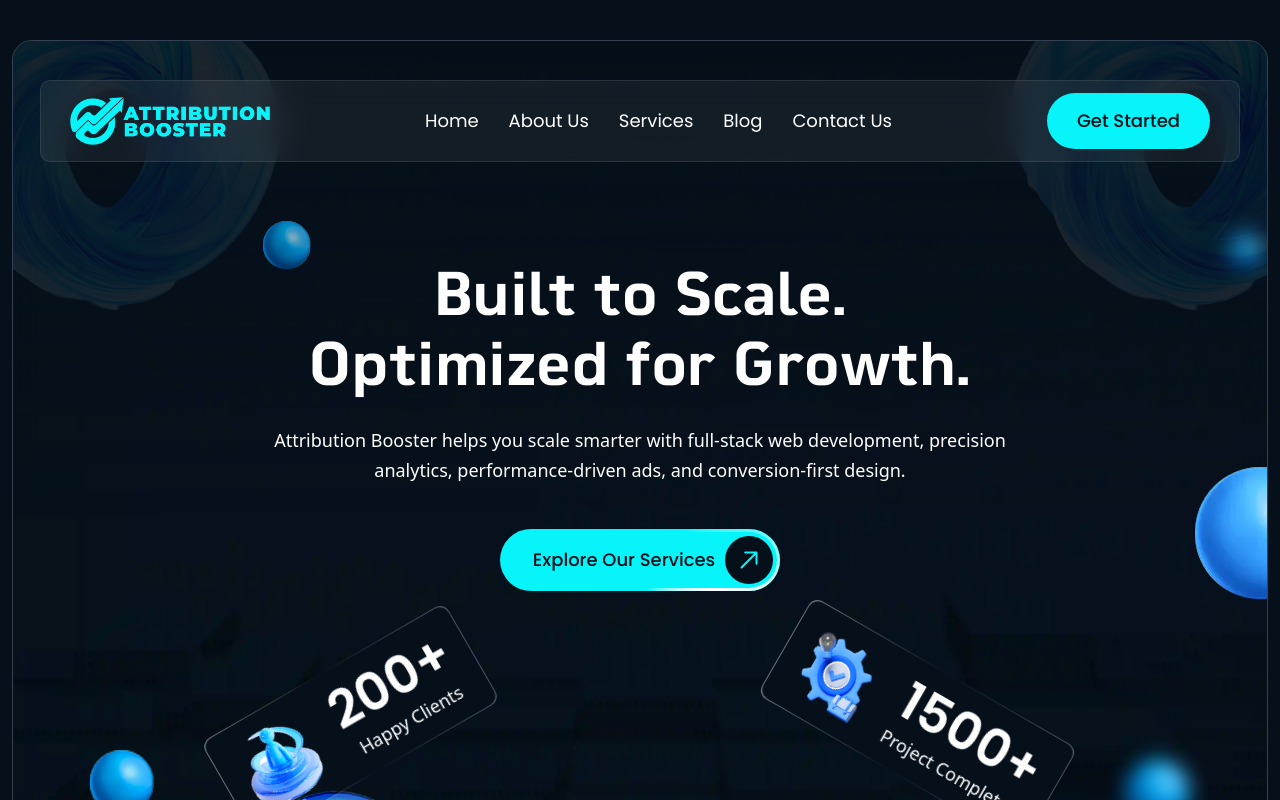
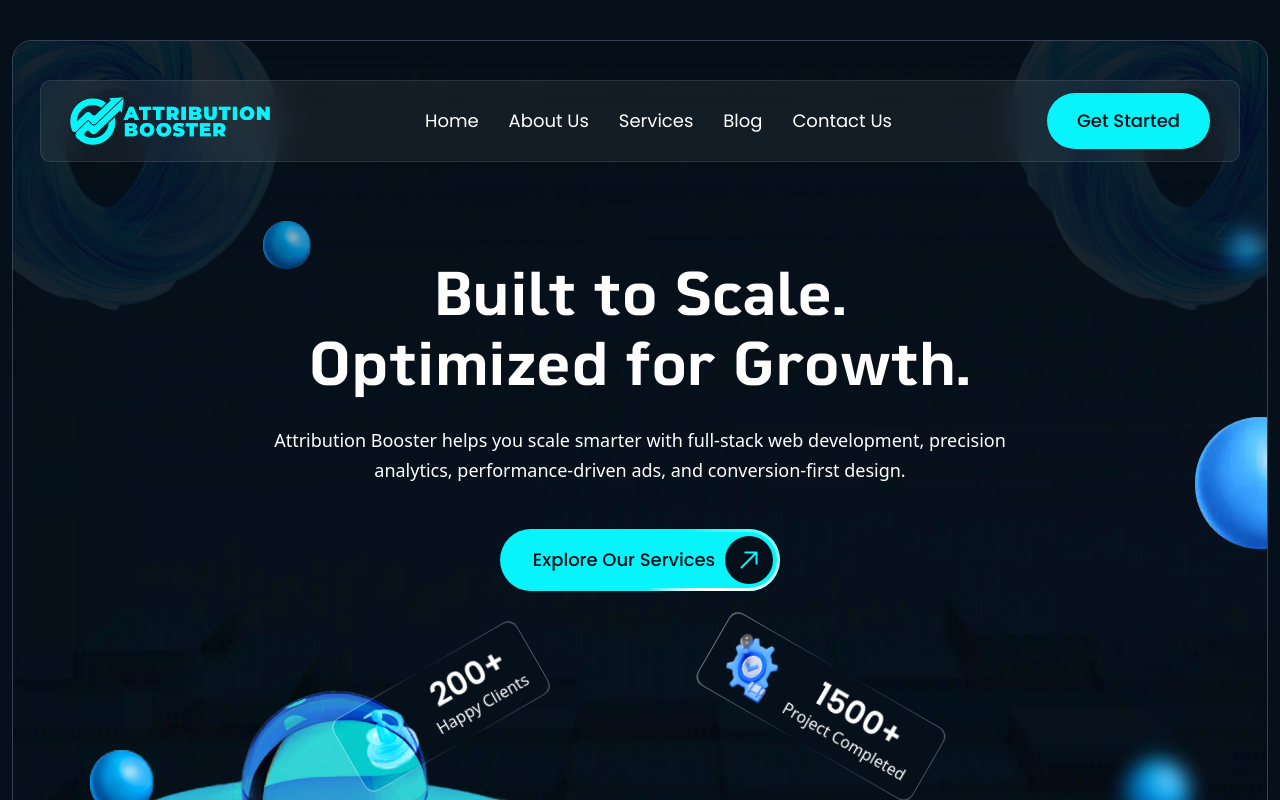
Before and after one commit to team-pr01/Attribution-Booster-Client, a Next.js app: page / in a window 1280 px wide. Shown: the top 800 px of the page. Built offline with nearby package versions, Linux system fonts and the light colour scheme.

Commit message:
R=Fixed issues

```diff
--- a/src/components/HomePage/CollaborationProcess/CollaborationProcess.tsx
+++ b/src/components/HomePage/CollaborationProcess/CollaborationProcess.tsx
@@ -198,7 +198,7 @@ const CollaborationProcess = () => {
             <motion.p
               variants={headerVariants}
               transition={{ delay: 0.1 }}
-              className="text-neutral-300 text-center lg:text-left text-sm lg:text-lg leading-6 lg:leading-[30px] font-Poppins max-w-[600px] 2xl:max-w-[707px] mt-4 lg:mt-0"
+              className="text-neutral-300 text-center lg:text-left text-sm lg:text-lg leading-6 lg:leading-[30px] font-Poppins max-w-[600px] 2xl:max-w-[707px] mt-3 lg:mt-0"
             >
               We prioritize open communication, transparency, and strategy from
               day one, ensuring every project starts with clarity and ends with
--- a/src/components/HomePage/ContactUs/ContactUs.tsx
+++ b/src/components/HomePage/ContactUs/ContactUs.tsx
@@ -162,7 +162,7 @@ const contactInfo = [
               <motion.p
                 variants={itemVariants}
                 transition={{ delay: 0.1 }}
-                className="text-neutral-300 text-sm lg:text-lg leading-6 lg:leading-[30px] font-Poppins max-w-[664px] mt-4 lg:mt-0"
+                className="text-neutral-300 text-sm lg:text-lg leading-6 lg:leading-[30px] font-Poppins max-w-[664px] mt-3 lg:mt-0"
               >
                 Get in touch with us today! We're always happy to set up a time
                 for us to talk about your digital marketing goals.
--- a/src/components/HomePage/Hero/Hero.tsx
+++ b/src/components/HomePage/Hero/Hero.tsx
@@ -117,7 +117,7 @@ const Hero = () => {
       className="max-w-[1300px] 2xl:max-w-[1800px] mx-auto py-5 lg:py-10 px-3 2xl:px-0"
     >
       <motion.div
-        className="rounded-[20px] border border-gray-700 backdrop-blur-[15px] relative overflow-hidden h-[730px] md:h-[1000px] 2xl:h-[1080px]"
+        className="rounded-[20px] border border-gray-700 backdrop-blur-[15px] relative overflow-hidden h-[680px] md:h-[900px] 2xl:h-[1080px]"
         initial={{ opacity: 0, scale: 0.95 }}
         animate={{ opacity: 1, scale: 1 }}
         transition={{ duration: 1, ease: "easeOut" }}
@@ -139,7 +139,7 @@ const Hero = () => {
 
         {/* Top globes */}
         <motion.div
-          className="flex items-center justify-between max-w-[320px] md:max-w-[500px] xl:max-w-[1000px] mx-auto absolute left-4 md:left-20 lg:left-[250px] 2xl:left-[380px] top-48 w-full"
+          className="flex items-center justify-between max-w-[320px] md:max-w-[500px] xl:max-w-[1000px] mx-auto absolute left-4 md:left-20 lg:left-[250px] 2xl:left-[380px] top-32 lg:top-48 w-full"
           variants={staggerContainer}
         >
           <motion.div
@@ -259,12 +259,12 @@ const Hero = () => {
 
         {/* Contents */}
         <motion.div
-          className="absolute top-56 w-full flex flex-col items-center justify-center"
+          className="absolute top-40 lg:top-56 w-full flex flex-col items-center justify-center"
           variants={staggerContainer}
         >
           <motion.h1
             variants={fadeInUp}
-            className="font-MartianBThai text-white text-[32px] md:text-[40px] lg:text-[61px] 2xl:text-[90px] font-semibold leading-10 md:leading-12 lg:leading-[70px] 2xl:leading-[99px] max-w-full md:max-w-[450px] lg:max-w-[700px] 2xl:max-w-[984px] text-center"
+            className="font-MartianBThai text-white text-[32px] md:text-[50px] lg:text-[61px] 2xl:text-[90px] font-semibold leading-10 md:leading-12 lg:leading-[70px] 2xl:leading-[99px] max-w-full md:max-w-[540px] lg:max-w-[700px] 2xl:max-w-[984px] text-center"
           >
             Built to Scale. Optimized for Growth.
           </motion.h1>
@@ -299,7 +299,7 @@ const Hero = () => {
           </div>
 
           {/* Rotate cards */}
-          <div className="hidden md:flex justify-between w-full max-w-[900px] 2xl:max-w-[1500px] absolute top-[380px] 2xl:top-[350px] sm:top-[250px] md:top-[370px] lg:top-[400px] px-2 sm:px-5">
+          <div className="hidden md:flex justify-between w-full max-w-[900px] md:max-w-[650px] 2xl:max-w-[1500px] absolute top-[380px] 2xl:top-[350px] sm:top-[250px] md:top-[370px] lg:top-[400px] px-2 sm:px-5">
             {/* Happy Clients Card */}
             <motion.div
               variants={rotateCardLeft}
@@ -308,7 +308,12 @@ const Hero = () => {
               className="relative rounded-lg sm:rounded-[10px] p-px bg-linear-to-r from-gray-300/50 via-transparent to-gray-600"
             >
               <motion.div className="rounded-lg sm:rounded-[10px] bg-neutral-5 backdrop-blur-[15px]">
-                <div className="flex items-center justify-between gap-3 sm:gap-5 md:gap-[30px] px-3 sm:px-5 py-2 sm:py-3">
+                <div
+                  className="flex items-center justify-between
+      gap-2 sm:gap-4 md:gap-5
+      px-2 sm:px-4 md:px-4
+      py-2 sm:py-3 md:py-2"
+                >
                   <motion.div
                     animate={{ rotate: [0, 5, 0, -5, 0] }}
                     transition={{
@@ -324,22 +329,27 @@ const Hero = () => {
                       }}
                       src={IMAGES.happyClients}
                       alt="Happy Clients"
-                      className="w-9 md:w-[77px] h-12 sm:h-[65px] md:h-[82px]"
+                      className="w-8 sm:w-10 md:w-[55px]
+                     h-10 sm:h-[55px] md:h-[65px]"
                     />
                   </motion.div>
+
                   <div>
                     <motion.h1
-                      className="font-Poppins text-white text-lg sm:text-2xl md:text-[52px] font-semibold leading-tight md:leading-[57px] text-center"
+                      className="font-Poppins text-white
+                     text-base sm:text-2xl md:text-[32px]
+                     font-semibold leading-tight md:leading-[36px] text-center"
                       initial={{ scale: 0.5, opacity: 0 }}
                       animate={{ scale: 1, opacity: 1 }}
-                      transition={{
-                        duration: 0.8,
-                        ease: "easeOut",
-                      }}
+                      transition={{ duration: 0.8, ease: "easeOut" }}
                     >
                       <Counter from={0} to={200} duration={2} />+
                     </motion.h1>
-                    <p className="text-white text-xs sm:text-base md:text-lg text-center leading-5 sm:leading-[30px]">
+                    <p
+                      className="text-white
+            text-xs sm:text-sm md:text-base
+            text-center leading-4 sm:leading-6 md:leading-6"
+                    >
                       Happy Clients
                     </p>
                   </div>
@@ -355,7 +365,12 @@ const Hero = () => {
               className="relative rounded-lg sm:rounded-[10px] p-px bg-linear-to-r from-gray-300/50 via-transparent to-gray-600"
             >
               <motion.div className="rounded-lg sm:rounded-[10px] bg-neutral-5 backdrop-blur-[15px]">
-                <div className="flex items-center justify-between gap-3 sm:gap-5 md:gap-[30px] px-3 sm:px-5 py-2 sm:py-3">
+                <div
+                  className="flex items-center justify-between
+      gap-2 sm:gap-4 md:gap-5
+      px-2 sm:px-4 md:px-4
+      py-2 sm:py-3 md:py-2"
+                >
                   <motion.div
                     animate={{ rotate: [0, -5, 0, 5, 0] }}
                     transition={{
@@ -372,23 +387,27 @@ const Hero = () => {
                       }}
                       src={IMAGES.projectCompleted}
                       alt="Project Completed"
-                      className="w-9 md:w-[77px] h-10 sm:h-[55px] md:h-[82px]"
+                      className="w-8 sm:w-10 md:w-[55px]
+                     h-10 sm:h-[55px] md:h-[65px]"
                     />
                   </motion.div>
+
                   <div>
                     <motion.h1
-                      className="font-Poppins text-white text-lg sm:text-2xl md:text-[52px] font-semibold leading-tight md:leading-[57px] text-center"
+                      className="font-Poppins text-white
+                     text-base sm:text-2xl md:text-[32px]
+                     font-semibold leading-tight md:leading-[36px] text-center"
                       initial={{ scale: 0.5, opacity: 0 }}
                       animate={{ scale: 1, opacity: 1 }}
-                      transition={{
-                        duration: 0.8,
-                        ease: "easeOut",
-                        delay: 0.3,
-                      }}
+                      transition={{ duration: 0.8, ease: "easeOut" }}
                     >
                       <Counter from={0} to={1500} duration={2.5} />+
                     </motion.h1>
-                    <p className="text-white text-xs sm:text-base md:text-lg text-center leading-5 sm:leading-[30px]">
+                    <p
+                      className="text-white
+            text-xs sm:text-sm md:text-base
+            text-center leading-4 sm:leading-6 md:leading-6"
+                    >
                       Project Completed
                     </p>
                   </div>
--- a/src/components/HomePage/RecentProjects/ProjectCard.tsx
+++ b/src/components/HomePage/RecentProjects/ProjectCard.tsx
@@ -19,7 +19,7 @@ const ProjectCard = ({image, name, category} : any) => {
   };
   return (
     <motion.div
-      className="group relative bg-white/5 backdrop-blur-md border-[3px] border-white/10 rounded-[7px] overflow-hidden hover:bg-white/10 transition-all duration-300 hover:scale-105 hover:shadow-2xl w-full max-w-xs sm:max-w-none mx-auto hover:border-transparent min-h-[340px] sm:min-h-[360px] md:min-h-[380px]"
+      className="group relative bg-white/5 backdrop-blur-md border-[3px] border-white/10 rounded-[7px] overflow-hidden hover:bg-white/10 transition-all duration-300 hover:scale-105 hover:shadow-2xl w-full max-w-xs sm:max-w-none mx-auto hover:border-transparent min-h-[340px] sm:min-h-[360px] md:min-h-[380px] h-full flex flex-col justify-between"
       variants={itemVariants}
       whileHover={{ scale: 1.02, y: -10 }}
       transition={{ duration: 0.3 }}
--- a/src/components/HomePage/RecentProjects/RecentProjects.tsx
+++ b/src/components/HomePage/RecentProjects/RecentProjects.tsx
@@ -209,7 +209,7 @@ const RecentProjects = () => {
 
               <motion.p
                 variants={fadeInUp}
-                className="text-neutral-300 text-center lg:text-left text-sm lg:text-lg leading-6 lg:leading-[30px] font-Poppins max-w-[600px] 2xl:max-w-[749px]"
+                className="text-neutral-300 text-center lg:text-left text-sm lg:text-lg leading-6 lg:leading-[30px] font-Poppins max-w-[600px] 2xl:max-w-[749px] mt-3"
               >
                 Discover our most successful projects showcasing every service
                 we offer. Use the filter buttons above to select a specific
--- a/src/components/HomePage/Results/Results.tsx
+++ b/src/components/HomePage/Results/Results.tsx
@@ -19,7 +19,7 @@ const Results = () => {
         <h1 className="font-MartianBThai text-white text-center lg:text-left text-2xl sm:text-3xl xl:text-[56px] font-semibold md:leading-10 xl:leading-[61px] max-w-[572px]">
           Real Results. Global Reach. Proven Trust
         </h1>
-        <p className="text-neutral-300 text-center lg:text-left text-sm lg:text-lg leading-6 lg:leading-[30px] font-Poppins max-w-[580px] 2xl:max-w-[651px]">
+        <p className="text-neutral-300 text-center lg:text-left text-sm lg:text-lg leading-6 lg:leading-[30px] font-Poppins max-w-[580px] 2xl:max-w-[651px] mt-3">
           Attribution Booster delivers measurable growth through full-stack
           development, performance marketing, and analytics-driven strategies.
           With a global footprint and a client-first mindset
--- a/src/components/HomePage/Services/Services.tsx
+++ b/src/components/HomePage/Services/Services.tsx
@@ -227,7 +227,7 @@ const Services = () => {
         <div className="mt-20 xl:mt-40">
           {/* Header Section */}
           <motion.div
-            className="flex flex-col lg:flex-row items-center justify-between"
+            className="flex flex-col lg:flex-row items-center justify-between gap-5"
             variants={containerVariants}
           >
             <motion.h1
@@ -239,7 +239,7 @@ const Services = () => {
 
             <motion.p
               variants={slideInRight}
-              className="text-neutral-300 text-center lg:text-left text-sm lg:text-lg leading-6 lg:leading-[30px] max-w-[430px] font-Poppins mt-4 lg:mt-0"
+              className="text-neutral-300 text-center lg:text-left text-sm lg:text-lg leading-6 lg:leading-[30px] max-w-[410px] font-Poppins mt-4 lg:mt-0"
             >
               Maximize Your Campaign's Potential and Boost Your ROI with Our
               Advanced Tracking Tools and Techniques.
--- a/src/components/HomePage/Team/Team.tsx
+++ b/src/components/HomePage/Team/Team.tsx
@@ -151,7 +151,7 @@ const Team = () => {
           </motion.h1>
           <motion.p
             variants={textVariants}
-            className="text-neutral-300 text-sm text-center lg:text-left lg:text-lg leading-6 lg:leading-[30px] font-Poppins max-w-[600px] 2xl:max-w-[707px] mt-4 lg:mt-0"
+            className="text-neutral-300 text-sm text-center lg:text-left lg:text-lg leading-6 lg:leading-[30px] font-Poppins max-w-[600px] 2xl:max-w-[707px] mt-3 lg:mt-0"
           >
             At Attribution Booster, our team is your competitive edge. Each
             member brings deep expertise, relentless focus, and a results-driven
--- a/src/components/HomePage/Testimonial/Testimonial.tsx
+++ b/src/components/HomePage/Testimonial/Testimonial.tsx
@@ -216,7 +216,7 @@ const Testimonial = () => {
             <motion.p
               variants={fadeInUp}
               transition={{ delay: 0.1 }}
-              className="text-neutral-300 text-center lg:text-left text-sm lg:text-lg leading-6 lg:leading-[30px] font-Poppins max-w-[520px]"
+              className="text-neutral-300 text-center lg:text-left text-sm lg:text-lg leading-6 lg:leading-[30px] font-Poppins max-w-[520px] mt-3 lg:mt-0"
             >
               Hear from real clients who rely on our digital solutions,
               development expertise, and marketing strategies to grow and
--- a/src/components/HomePage/VideoIntro/VideoIntro.tsx
+++ b/src/components/HomePage/VideoIntro/VideoIntro.tsx
@@ -128,7 +128,7 @@ const   VideoIntro = () => {
             </motion.h1>
             <motion.p
               variants={textVariants}
-              className="text-neutral-300 text-sm text-center lg:text-left lg:text-lg leading-6 lg:leading-[30px] font-Poppins max-w-[570px] 2xl:max-w-[750px] mt-4 lg:mt-0"
+              className="text-neutral-300 text-sm text-center lg:text-left lg:text-lg leading-6 lg:leading-[30px] font-Poppins max-w-[570px] 2xl:max-w-[750px] mt-3 lg:mt-0"
             >
               In this section, we would love to integrate a short video about
               Attribution Booster, which will cover our unique services, why you
--- a/src/components/Shared/Footer/Footer.tsx
+++ b/src/components/Shared/Footer/Footer.tsx
@@ -111,7 +111,7 @@ const Footer = () => {
     },
   ];
   return (
-    <div className="bg-neutral-15 py-5 lg:py-10 2xl:py-16 mt-32">
+    <div className="bg-neutral-15 py-5 md:py-10 2xl:py-16 mt-32">
       <Container>
         <div className="flex flex-col lg:flex-row justify-between gap-10 2xl:gap-0">
           {/* Company info + Contact details */}
```
Also changed, not shown: src/components/HomePage/TrustedClients/TrustedClients.tsx (+29 -30 lines).
